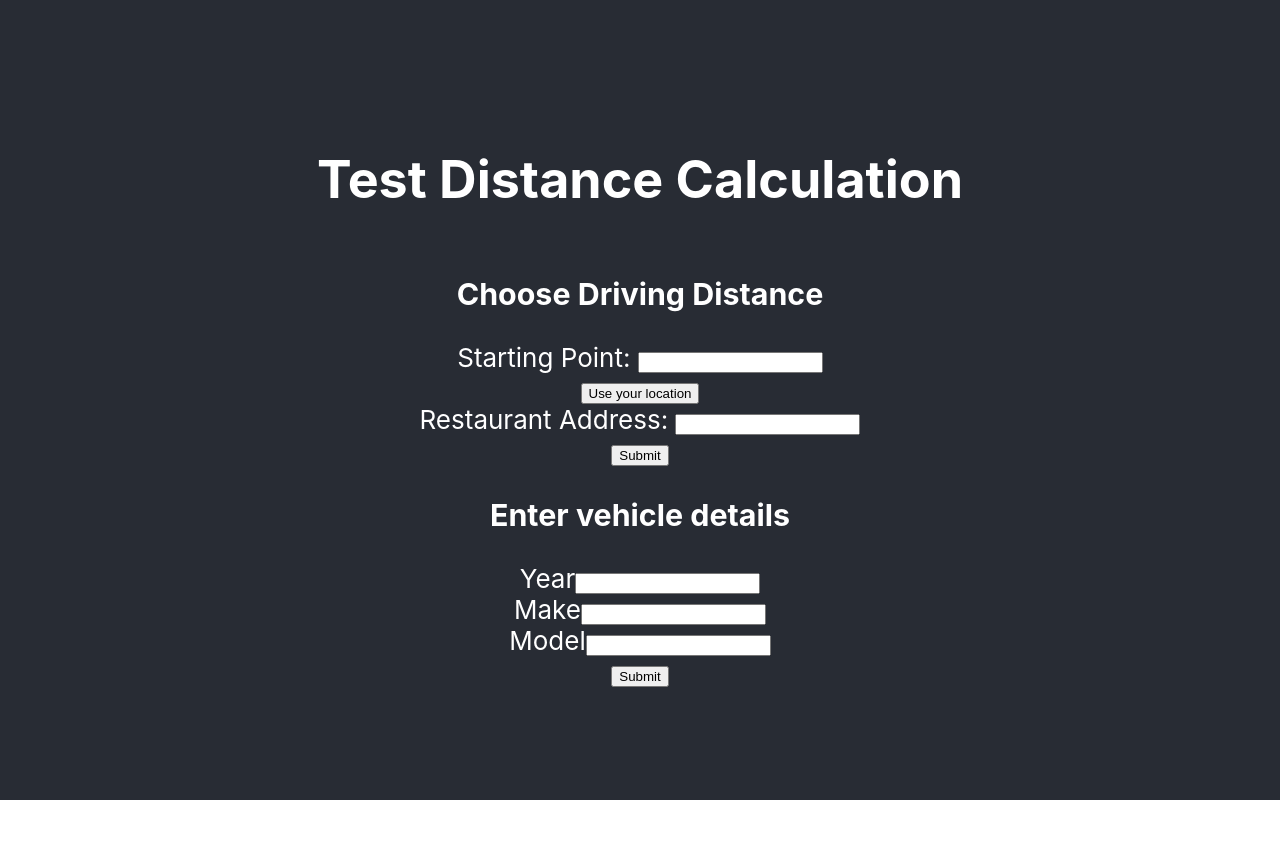
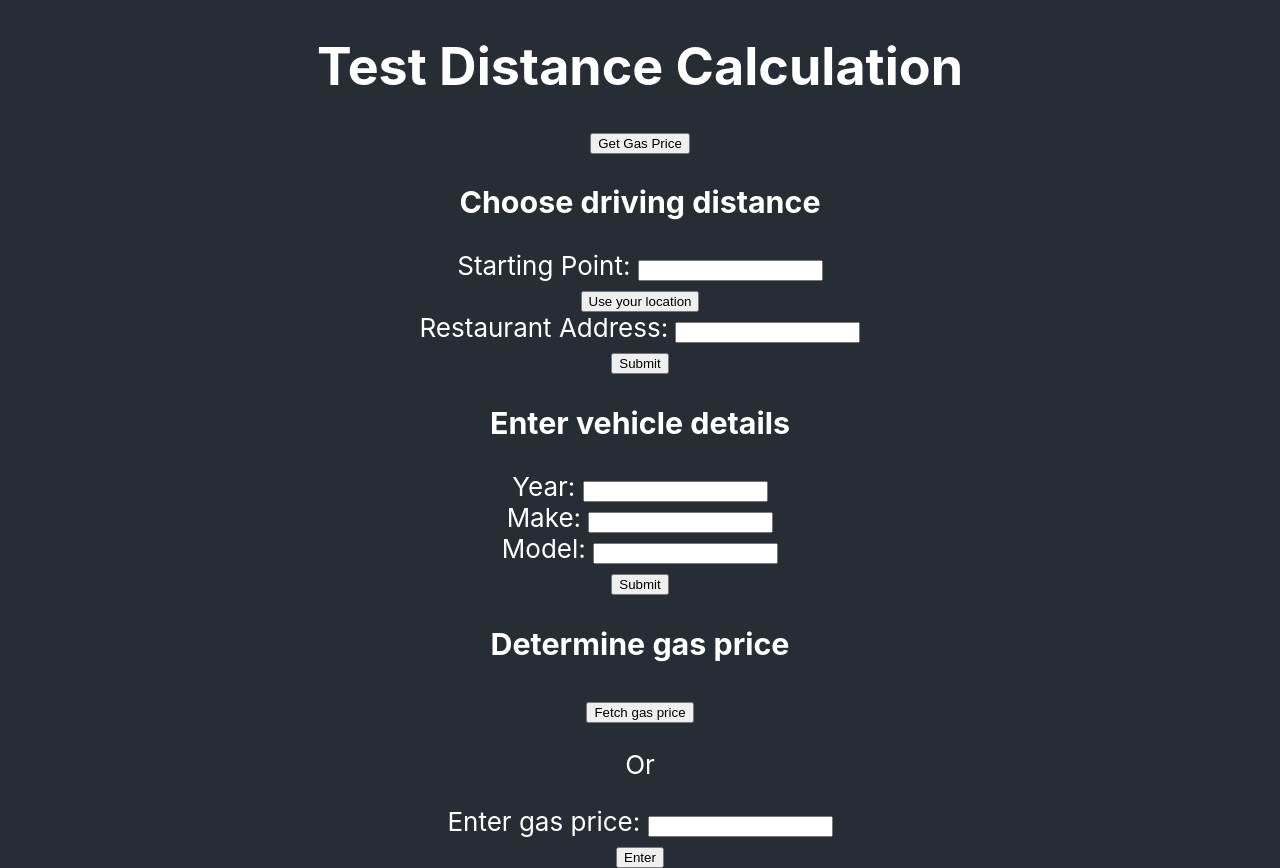
Before and after one commit to salsaady/fuel-wise, a React (Create React App) app in the folder frontend/: page / in a window 1280 px wide. Before the commit the page ends 800 px from the top, so only its background shows below. Built offline with nearby package versions, Linux system fonts and the light colour scheme.

Commit message:
Add gas price form

```diff
--- a/frontend/src/App.js
+++ b/frontend/src/App.js
@@ -3,7 +3,7 @@ import axios from 'axios';
 import './App.css';
 import CarForm from './components/CarForm';  // Importing the CarForm component
 import LocationForm from './components/LocationForm'
-
+import GasPriceForm from './components/GasPriceForm'
 function App() {
   // State to hold the calculated distance
   const [distance, setDistance] = useState(null)
@@ -14,6 +14,7 @@ function App() {
   const [postalCode, setPostalCode] = useState(null)
   const [carFormValues, setCarFormValues] = useState({});
   const [locationFormValues, setLocationFormValues] = useState({});
+  const [gasPriceFormValues, setGasPriceFormValues] = useState({});
 
   const handleCarFormChange = (e) => {
     setCarFormValues({ ...carFormValues, [e.target.id]: e.target.value })
@@ -22,6 +23,9 @@ function App() {
     setLocationFormValues({ ...locationFormValues, [e.target.id]: e.target.value })
   }
 
+  const handleGasPriceFormChange = (e) => {
+    setGasPriceFormValues({ ...gasPriceFormValues, [e.target.id]: e.target.value })
+  }
   // Dummy data for user and restaurant locations
   //const userLocation = { lat: '45.4215', lng: '-75.6972' }; // Example user location
   //const restaurantLocation = { lat: '45.287798', lng: '-75.672958' } // Example restaurant location
@@ -29,12 +33,14 @@ function App() {
   const getUserLocation = () => {
     if (navigator.geolocation) {
       navigator.geolocation.getCurrentPosition(
-        (position) => {
+        async (position) => {
           const latitude = position.coords.latitude;
           const longitude = position.coords.longitude;
           console.log(position)
           setUserLocation({ latitude, longitude });
           setLocationFormValues({ ...locationFormValues, start: "Your location"});
+          // Fetch postal code after setting user location
+          await handleGetPostalCode();
         },
         (error) => {
           console.error("Unable to retrieve your location.", error);
@@ -74,6 +80,12 @@ function App() {
     }
   }
 
+  const enterGasPrice = async (e) => {
+    e.preventDefault()
+    setGasPrice(null)
+    setGasPrice(gasPriceFormValues.gas)
+  }
+
   const fetchGasPrice = async() => {
     try {
       const response = await axios.get('http://127.0.0.1:5000/get_gas_price');
@@ -105,8 +117,8 @@ function App() {
       <header className="App-header">
         <h1>Test Distance Calculation</h1>
         {/* <button onClick = {getUserLocation}>Get my location</button>
-        <button onClick={() => { handleGetDistance(); handleGetPostalCode() }}>Calculate Distance</button>
-        <button onClick = {fetchGasPrice}>Get Gas Price</button> */}
+        <button onClick={() => { handleGetDistance(); handleGetPostalCode() }}>Calculate Distance</button> */}
+        <button onClick = {fetchGasPrice}>Get Gas Price</button>
         <LocationForm
           formValues = {locationFormValues}
           handleChange = {handleLocationFormChange}
@@ -118,6 +130,13 @@ function App() {
           handleChange={handleCarFormChange}
           handleFuelConsumption={handleFuelConsumption}
         ></CarForm>
+        <GasPriceForm
+          formValues={gasPriceFormValues}
+          handleChange={handleGasPriceFormChange}
+          fetchGasPrice={fetchGasPrice}
+          enterGasPrice={enterGasPrice}
+          gasPrice={gasPrice}
+        ></GasPriceForm>
         {userLocation && <p>My Location: {userLocation.latitude} {userLocation.longitude}</p>}
         {distance && <p>Distance: {distance} km</p>}
         {gasPrice && <p>Gas Price: {gasPrice} cents/L </p>}
@@ -129,4 +148,4 @@ function App() {
   )
 }
 
-export default App;
+export default App
--- a/frontend/src/components/CarForm.js
+++ b/frontend/src/components/CarForm.js
@@ -5,7 +5,7 @@ const CarForm = ({ formValues, handleChange, handleFuelConsumption }) => {
     <form onSubmit={handleFuelConsumption}>
         <h3>Enter vehicle details</h3>
       <div className="input-group">
-        <label htmlFor="year">Year</label>
+        <label htmlFor="year">Year: </label>
         <input
           type="number"
           id="year"
@@ -14,7 +14,7 @@ const CarForm = ({ formValues, handleChange, handleFuelConsumption }) => {
         />
       </div>
       <div className="input-group">
-        <label htmlFor="make">Make</label>
+        <label htmlFor="make">Make: </label>
         <input
           type="text"
           id="make"
@@ -23,7 +23,7 @@ const CarForm = ({ formValues, handleChange, handleFuelConsumption }) => {
         />
       </div>
       <div className="input-group">
-        <label htmlFor="model">Model</label>
+        <label htmlFor="model">Model: </label>
         <input
           type="text"
           id="model"
--- /dev/null
+++ b/frontend/src/components/GasPriceForm.js
@@ -0,0 +1,27 @@
+import React from "react";
+
+const GasPriceForm = ({formValues, handleChange, fetchGasPrice, gasPrice, enterGasPrice })=>{
+    return (
+        <form onSubmit={enterGasPrice}>
+            <h3>Determine gas price</h3>
+             <button
+                type="button"
+                onClick={()=>{fetchGasPrice()}}
+                >Fetch gas price</button>
+                <div className="input-group">
+                <p>Or</p>
+            <label htmlFor="gas">Enter gas price: </label>
+            <input
+              type="number"
+              id="gas"
+              value={formValues.gas || ""}
+              onChange={handleChange}
+            />
+            </div>
+
+            <button type="submit" className="submit-btn">Enter</button>
+        </form>
+    )
+}
+
+export default GasPriceForm
--- a/frontend/src/components/LocationForm.js
+++ b/frontend/src/components/LocationForm.js
@@ -1,10 +1,9 @@
-import React, {useState} from 'react'
-
+import React from 'react'
 
 const LocationForm = ({ formValues, handleChange, handleGetDistance, getUserLocation}) => {
     return (
         <form onSubmit={handleGetDistance}>
-            <h3>Choose Driving Distance</h3>
+            <h3>Choose driving distance</h3>
             <div className='input-group'>
                 <label htmlFor="start">Starting Point: </label>
                 <input
```
